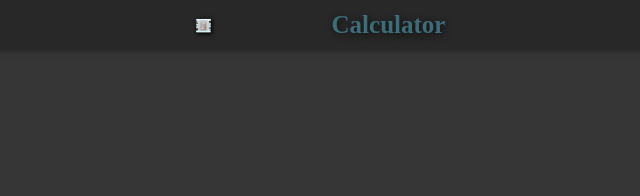
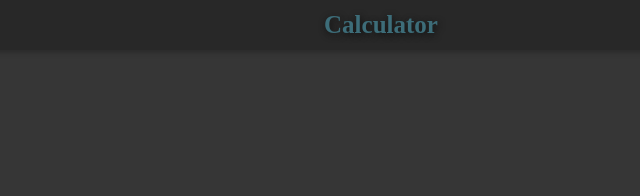
Before and after one commit to shinjith-dev/JS-Calculator, a plain HTML site: page index.html in a window 1280 px wide. Shown: the top 196 px of the page, 259-899 px from the left. Drawn offline with Linux system fonts and the light colour scheme; a web font is replaced by a local one.

Commit message:
Improvement in structure

```diff
--- a/index.html
+++ b/index.html
@@ -11,7 +11,6 @@
 <body>
     <header>
         <div id="title-cont">
-            <img src="src/icons/icon-calculator.png" alt="calculator" />
             <h2>Calculator</h2>
         </div>
     </header>
```
